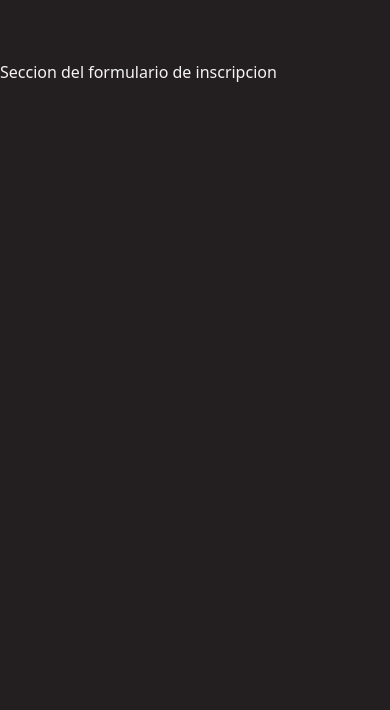
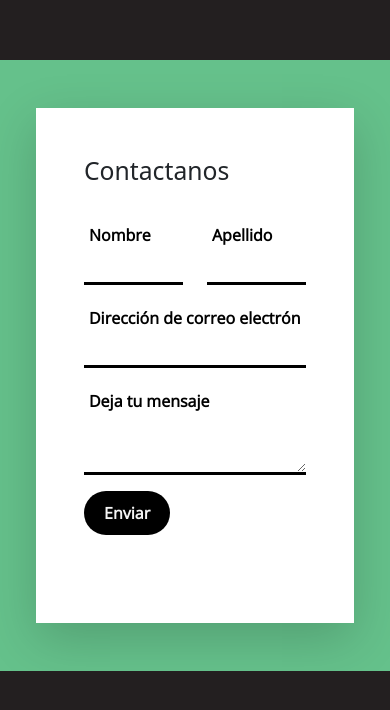
Before and after one commit to MartinLozanoM/Growgreen, a React (Vite) app: page / in a window 390 px wide. Shown: the part 3316-4026 px from the top of the page. After the commit the page ends 3987 px from the top, so only its background shows below. Built offline with nearby package versions, Linux system fonts and the light colour scheme.

Commit message:
add form whit validation and styles responsives

```diff
--- a/package.json
+++ b/package.json
@@ -14,6 +14,7 @@
     "react": "^18.2.0",
     "react-bootstrap": "^2.8.0",
     "react-dom": "^18.2.0",
+    "react-hook-form": "^7.46.1",
     "react-scroll": "^1.8.9"
   },
   "devDependencies": {
--- a/src/App.css
+++ b/src/App.css
@@ -109,3 +109,47 @@ ul {
  .text-presentacion{
   max-width: 600px;
  }
+
+
+ /**FormSection**/
+
+ .FormContainer{
+  background-color: var(--verdeclaro);
+}
+
+.input-bottom-border {
+  border: none;
+  border-bottom: 3px solid black;
+  padding: 5px;
+  outline: none;
+  width: 100%;
+  box-sizing: border-box;
+}
+.input-bottom-border::placeholder{
+  color: black;
+  font-family: "Open Sans", sans-serif;
+  font-weight: bold;
+}
+
+
+.button-form {
+  background-color: hsl(0, 0%, 0%);
+  font-family: "Open Sans", sans-serif;
+  font-weight: bold;
+  color: #f4f4f4;
+  border: none;
+  padding: 10px 20px;
+  border-radius: 25px;
+  font-size: 16px;
+  cursor: pointer;
+  margin-top: 10px;
+}
+
+
+.button-form:hover {
+  background-color: #239055;
+}
+
+.LogoForm{
+  background-color: black;
+}
--- a/src/App.jsx
+++ b/src/App.jsx
@@ -5,7 +5,7 @@ import { PresentationSection } from "./components/PresentationSection";
 import { ObjetivesSection } from "./components/ObjetivesSection";
 import { FeaturedSection } from "./components/FeaturedSection";
 import { ContactSection } from "./components/ContactSection";
-import { FormSection } from "./components/FormSection";
+import FormSection from "./components/FormSection";
 
 function App() {
   return (
@@ -15,7 +15,7 @@ function App() {
       <ObjetivesSection />
       <FeaturedSection />
       <ContactSection />
-      <FormSection />
+      <FormSection/>
     </>
   );
 }
--- a/src/components/FormSection.jsx
+++ b/src/components/FormSection.jsx
@@ -1,7 +1,165 @@
-export const FormSection = () => {
+import { useForm, Controller } from 'react-hook-form';
+import { useState } from 'react';
+
+
+
+
+const FormSection = () => {
+  const {
+    handleSubmit,
+    control,
+    formState: { errors },
+    reset,
+  } = useForm({
+    defaultValues: {
+      name: '',
+      lastname: '',
+      email: '',
+      message: '',
+    },
+  })
+
+  const [formMessage, setFormMessage] = useState('')
+  const [formError, setFormError] = useState('')
+
+  const onSubmit = async (data) => {
+
+    try {
+      await axios.post('http://localhost:5000/api/contact', data)
+      setFormError('')
+      setFormMessage('Datos enviados')
+      reset()
+
+      setTimeout(() => {
+        setFormMessage('')
+      }, 2000)
+
+    } catch (error) {
+      setFormError('Ha ocurrido un error al enviar los datos.')
+      setFormMessage('')
+    }
+  }
+
   return (
-    <div className="section-size" id="form-section">
-      Seccion del formulario de inscripcion
+    <div className='row FormContainer p-5'>
+      <div className=" inputContainer bg-white  col-md-8 col-sm-12 shadow-lg p-4">
+    <div className="container p-4">
+    <h2 className=" fw-bolder-4 text-dark pb-2">Contactanos</h2>
+
+      <form className=" row my-4" onSubmit={handleSubmit(onSubmit)}>
+        <Controller
+          name="name"
+          control={control}
+          rules={{
+            required: 'El nombre es requerido',
+            minLength: { value: 4, message: 'El nombre debe tener entre 4 y 20 caracteres' },
+            maxLength: { value: 20, message: 'El apellido no puede tener más de 20 caracteres' },
+          }}
+          render={({ field }) => (
+            <div className='col-6 pb-3'>
+              <input
+                {...field}
+                minLength="4"
+                maxLength="20"
+                placeholder="Nombre"
+                autoComplete="off"
+                type="text"
+                className=" input-bottom-border required"
+                style={{ paddingBottom: '35px',
+                color: 'black' }}
+              />
+              {errors.name && <p>{errors.name.message}</p>}
+            </div>
+          )}
+        />
+        <Controller
+          name="lastname"
+          control={control}
+          rules={{
+            required: 'El apellido es requerido',
+            minLength: { value: 4, message: 'El apellido debe tener entre 4 y 20 caracteres' },
+            maxLength: { value: 20, message: 'El apellido no puede tener más de 20 caracteres' },
+          }}
+          render={({ field }) => (
+            <div className='col-6 pb-3'>
+              <input
+                {...field}
+                minLength="4"
+                maxLength="20"
+                placeholder="Apellido"
+                autoComplete="off"
+                type="text"
+                className=" input-bottom-border required"
+                style={{ paddingBottom: '35px',
+                color: 'black' }}
+              />
+              {errors.lastname && <p>{errors.lastname.message}</p>}
+            </div>
+          )}
+        />
+        <Controller
+          name="email"
+          control={control}
+          rules={{
+            required: 'El email es requerido',
+            pattern: {
+              value: /^[A-Z0-9._%+-]+@[A-Z0-9.-]+\.[A-Z]{2,3}$/i,
+              message: 'Dirección de correo inválida',
+            },
+          }}
+          render={({ field }) => (
+            <div className='pb-3'>
+              <input
+                {...field}
+                placeholder="Dirección de correo electrónico"
+                autoComplete="off"
+                type="email"
+                className="input-bottom-border required"
+                style={{ paddingBottom: '35px' }}
+              />
+              {errors.email && <p>{errors.email.message}</p>}
+            </div>
+          )}
+        />
+        <Controller
+          name="message"
+          control={control}
+          rules={{
+            required: 'El mensaje es requerido',
+            maxLength: { value: 250, message: 'El mensaje no puede tener más de 250 caracteres' },
+          }}
+          render={({ field }) => (
+            <div>
+              <textarea
+                {...field}
+                maxLength="250"
+                placeholder="Deja tu mensaje"
+                autoComplete="off"
+                className="input-bottom-border required"
+                style={{ paddingBottom: '35px' }}
+              />
+              {errors.message && <p>{errors.message.message}</p>}
+            </div>
+          )}
+        />
+        {formMessage && <p className="p-2 rounded bg-success text-white">{formMessage}</p>}
+        {formError && <p className="p-2 rounded bg-danger text-white">{formError}</p>}
+
+        <div className="col-12 pb-3">
+            <button className='button-form' type="submit" >
+              Enviar
+            </button>
+          </div>
+
+      </form>
     </div>
+    </div>
+    <div className="col-md-4 col-sm-12 LogoForm">
+
+    </div>
+
+  </div>
   );
-};
+}
+
+export default FormSection;
```
Also changed, not shown: 1 other file (tests, documents, lock files or other folders).
